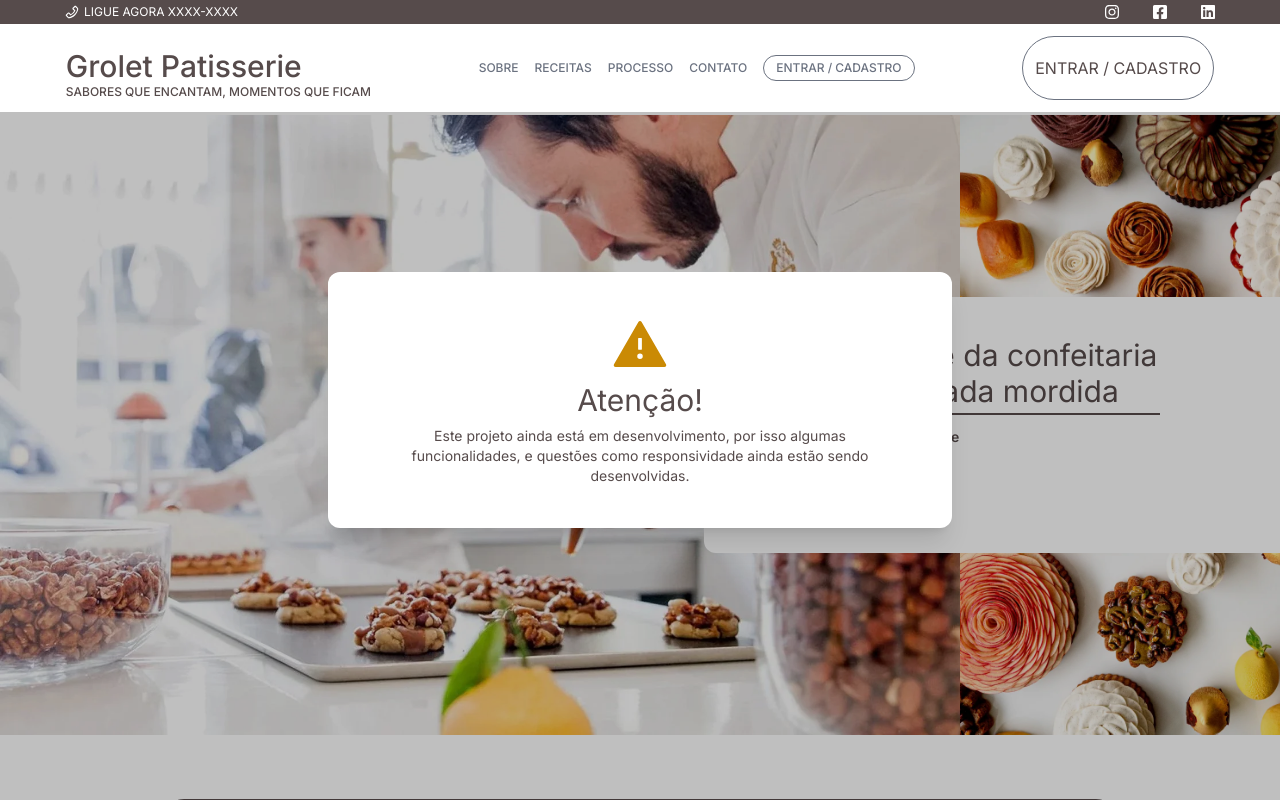
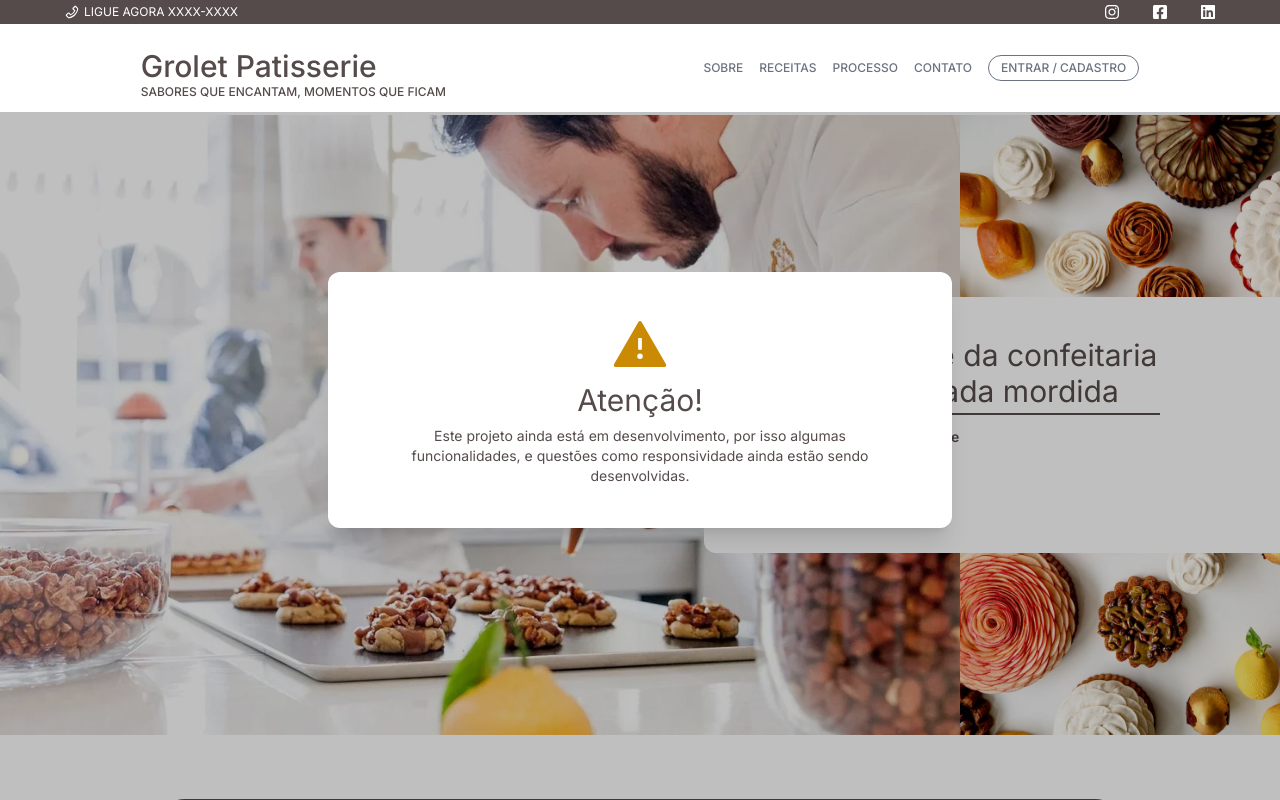
Before and after one commit to JhonatasAnicezio/Grolet_Patisserie, a Next.js app: page / in a window 1280 px wide. Shown: the top 800 px of the page. Built offline with nearby package versions, Linux system fonts and the light colour scheme; no server answers.

Commit message:
feat: finish project

```diff
--- a/src/components/Header/components/button.tsx
+++ b/src/components/Header/components/button.tsx
@@ -19,7 +19,7 @@ export function Button() {
           disabled={pathname === '/register'? true : false}
           onClick={() => setIsOpen(!isOpen)}
           className={`
-            transition duration-500 rounded-full py-1 px-3 border border-gray-500 max-lg:hover:bg-none hover:bg-brown-350 hover:text-white max-lg:hover:border-none hover:border-brown-350
+            transition duration-500 rounded-full py-1 px-3 border border-gray-500 hover:bg-brown-350 hover:max-lg:bg-none hover:text-white hover:max-lg:border-none hover:border-brown-350
             ${pathname === '/register' && 'bg-brown-350 text-white border-brown-350'}
             max-sm:text-xs max-lg:border-none max-lg:bg-none
           `}
--- a/src/components/Header/index.tsx
+++ b/src/components/Header/index.tsx
@@ -41,7 +41,9 @@ export function Header() {
           <LinkHeader name="CONTATO" route="/contact" />
           <Button />
         </nav>
-        <Button />
+        <div className="flex min-[875px]:hidden">
+          <Button />
+        </div>
         <Hamburguer isOpen={isOpen} setIsOpen={setIsOpen} />
 
         </div>
```
